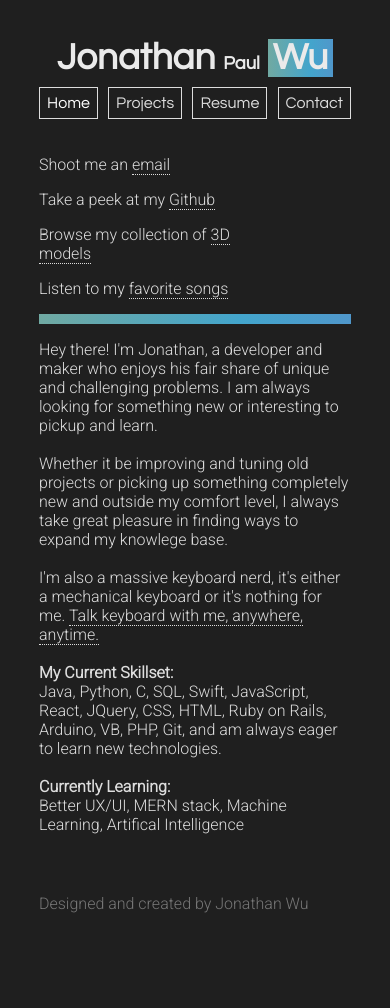
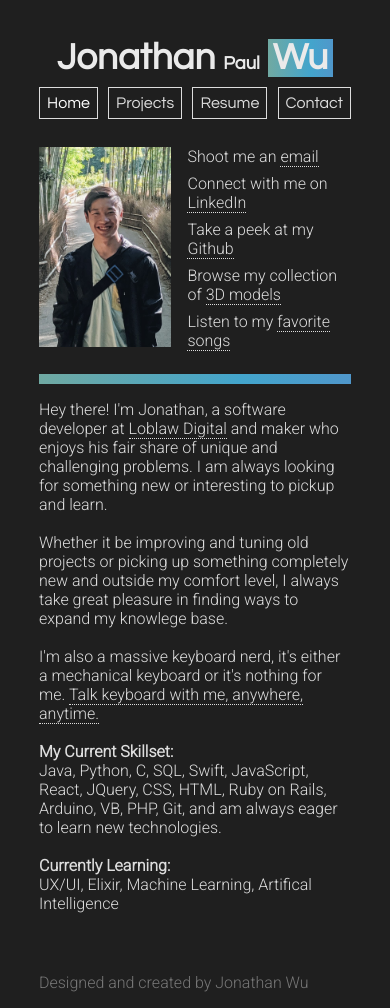
Before and after one commit to wuwica/personalwebsite, a PHP site: page / in a window 390 px wide. Before the commit the page ends 913 px from the top, so only its background shows below. Run offline with PHP 8.4, Linux system fonts and the light colour scheme.

Commit message:
Adding new content

```diff
--- a/index.html
+++ b/index.html
@@ -51,16 +51,20 @@
         <div id="page-manager">
             <div id="main-content" class="tab">
                 <heading>
-                    <p>Shoot me an <a href="mailto:contactme@jonathanpwu.com?Subject=Hello%20Jonathan" target="_top">email</a></p>
-                    <p>Take a peek at my <a href="https://github.com/wuwica">Github</a></p>
-                    <p>Browse my collection of <a href="https://www.thingiverse.com/wuwica/designs">3D models</a></p>
-                    <p>Listen to my <a href="https://open.spotify.com/user/wuwicajon/playlist/3hUpBJqo2q0umnYFERFxBY?si=12fzgcKQQmGdKFEWho2qSQ">favorite songs</a></p>
+                    <div id="portrait-container"><img id="portrait" src="imgs/portrait.jpg"></div>
+                    <div>
+                        <h5>Shoot me an <a href="mailto:contactme@jonathanpwu.com?Subject=Hello%20Jonathan" target="_top">email</a></h5>
+                        <h5>Connect with me on <a href="https://www.linkedin.com/in/jonathan-wu-toronto/">LinkedIn</a></h5>
+                        <h5>Take a peek at my <a href="https://github.com/wuwica">Github</a></h5>
+                        <h5>Browse my collection of <a href="https://www.thingiverse.com/wuwica/designs">3D models</a></h5>
+                        <h5>Listen to my <a href="https://open.spotify.com/user/wuwicajon/playlist/3hUpBJqo2q0umnYFERFxBY?si=12fzgcKQQmGdKFEWho2qSQ">favorite songs</a></h5>
+                    </div>
                 </heading>
 
                 <div class="separator"></div>
                 <content>
                     <p>
-                        Hey there! I'm Jonathan, a developer and maker who enjoys his fair share of unique and challenging problems. I am always looking for something new or interesting to pickup and learn.
+                        Hey there! I'm Jonathan, a software developer at <a href="https://loblawdigital.co/">Loblaw Digital</a> and maker who enjoys his fair share of unique and challenging problems. I am always looking for something new or interesting to pickup and learn.
                         <br>
                         <br> Whether it be improving and tuning old projects or picking up something completely new and outside my comfort level, I always take great pleasure in finding ways to expand my knowlege base.
                         <br>
@@ -70,7 +74,7 @@
                         <br> Java, Python, C, SQL, Swift, JavaScript, React, JQuery, CSS, HTML, Ruby on Rails, Arduino, VB, PHP, Git, and am always eager to learn new technologies.
                         <br>
                         <br> <b>Currently Learning:</b>
-                        <br> Better UX/UI, MERN stack, Machine Learning, Artifical Intelligence
+                        <br> UX/UI, Elixir, Machine Learning, Artifical Intelligence
                     </p>
                 </content>
 
--- a/mainSheet.css
+++ b/mainSheet.css
@@ -66,6 +66,16 @@ p {
     font-family: 'Roboto', sans-serif;
     font-weight: lighter;
     color: var(--text-colour);
+}
+
+h5 {
+    font-size:1em;
+    margin: 0 0 0px 0;
+    font-family: 'Roboto', sans-serif;
+    font-weight: lighter;
+    color: var(--text-colour);
+    margin-block-start: .5em;
+    margin-block-end: .5em;
 }
 
 p b {
@@ -565,8 +575,21 @@ input:focus~.highlight {
 }
 
 heading {
-    width: 230px;
+    width: 205px;
     float: left;
+}
+
+#portrait-container {
+    padding-top: 1em;
+    width: 200px;
+    height: 200px;
+
+}
+
+#portrait {
+    width: 100%;
+    height: 200px;
+    object-fit: cover;
 }
 
 content {
@@ -891,6 +914,21 @@ h3 {
 }
 
 @media screen and (max-width: 768px) {
+    heading {
+        width: 100%;
+        float: left;
+        display: flex;
+        padding-bottom: 1em;
+    }
+
+    #portrait-container {
+        padding-top: .5em;
+        padding-right: 1em;
+    }
+
+    #portrait{
+    }
+
     html {
         margin: 0px;
         padding: 0px;
```
Also changed, not shown: imgs/portrait.jpg (added).
